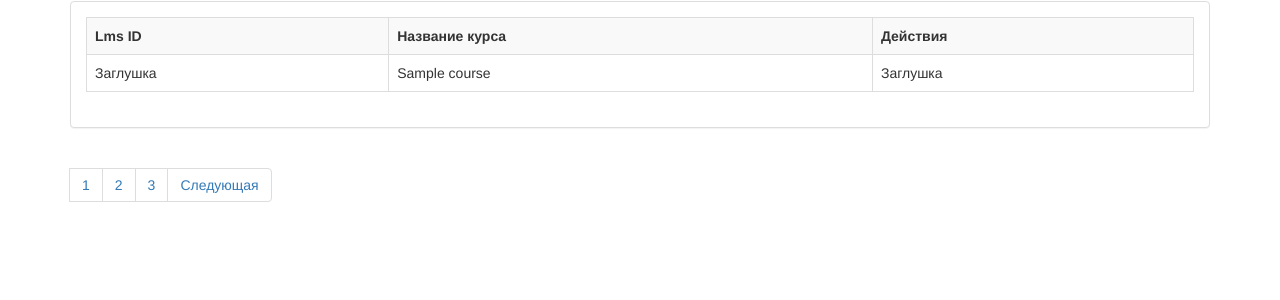
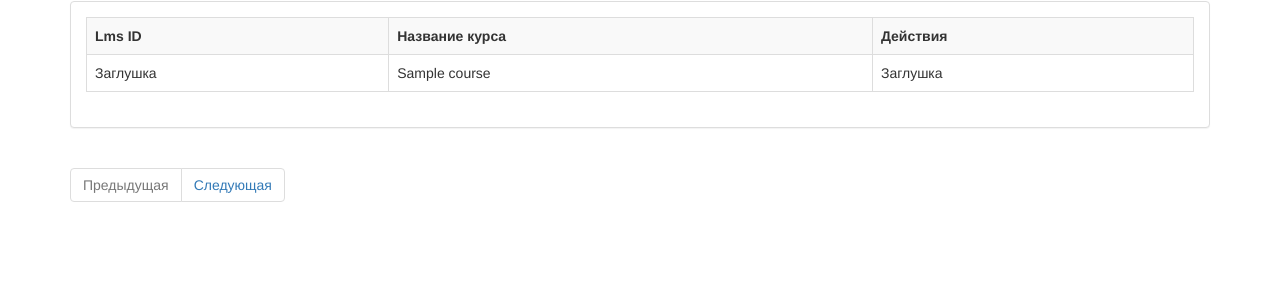
Before and after one commit to StepanBarantsev/course_management, a Flask app: template app/templates/main/index.html in a window 1280 px wide. Shown: the part 159-459 px from the top of the page. Run offline with Flask 2, Linux system fonts and the light colour scheme; the template is opened without the code that fills it: most values are stand-ins (such as "Sample title", 1, 10 or a date in 2020); some libraries are stand-ins or nearby versions.

Commit message:
Пагинация с дизейблом страниц

```diff
--- a/app/templates/main/index.html
+++ b/app/templates/main/index.html
@@ -31,20 +31,27 @@
         </div>
     </div>
     <nav aria-label="Page navigation example">
-        <ul class="pagination">
-            <li class="page-item">
+        <ul class="d-flex pagination justify-content-center">
+
             {% if prev_url %}
-                <a class="page-link" href="{{ prev_url }}">Предыдущая</a>
+                <li class="page-item">
+                <a class="page-link page-item" href="{{ prev_url }}">Предыдущая</a>
+                </li>
+            {% else %}
+                <li class="page-item disabled">
+                <a aria-disabled="true" class="page-link page-item" href="#">Предыдущая</a>
+                </li>
             {% endif %}
-            </li>
-            <li class="page-item"><a class="page-link" href="#">1</a></li>
-            <li class="page-item"><a class="page-link" href="#">2</a></li>
-            <li class="page-item"><a class="page-link" href="#">3</a></li>
-            <li class="page-item">
+
             {% if next_url %}
-                <a class="page-link" href="{{ next_url }}">Следующая</a>
+                <li class="page-item">
+                <a class="page-link page-item" href="{{ next_url }}">Следующая</a>
+                </li>
+            {% else %}
+                <li class="page-item disabled">
+                <a aria-disabled="true" class="page-link page-item" href="#">Следующая</a>
+                </li>
             {% endif %}
-            </li>
         </ul>
     </nav>
 {% endblock %}
```
Also changed, not shown: app/static/base.css (line endings or trailing spaces).
